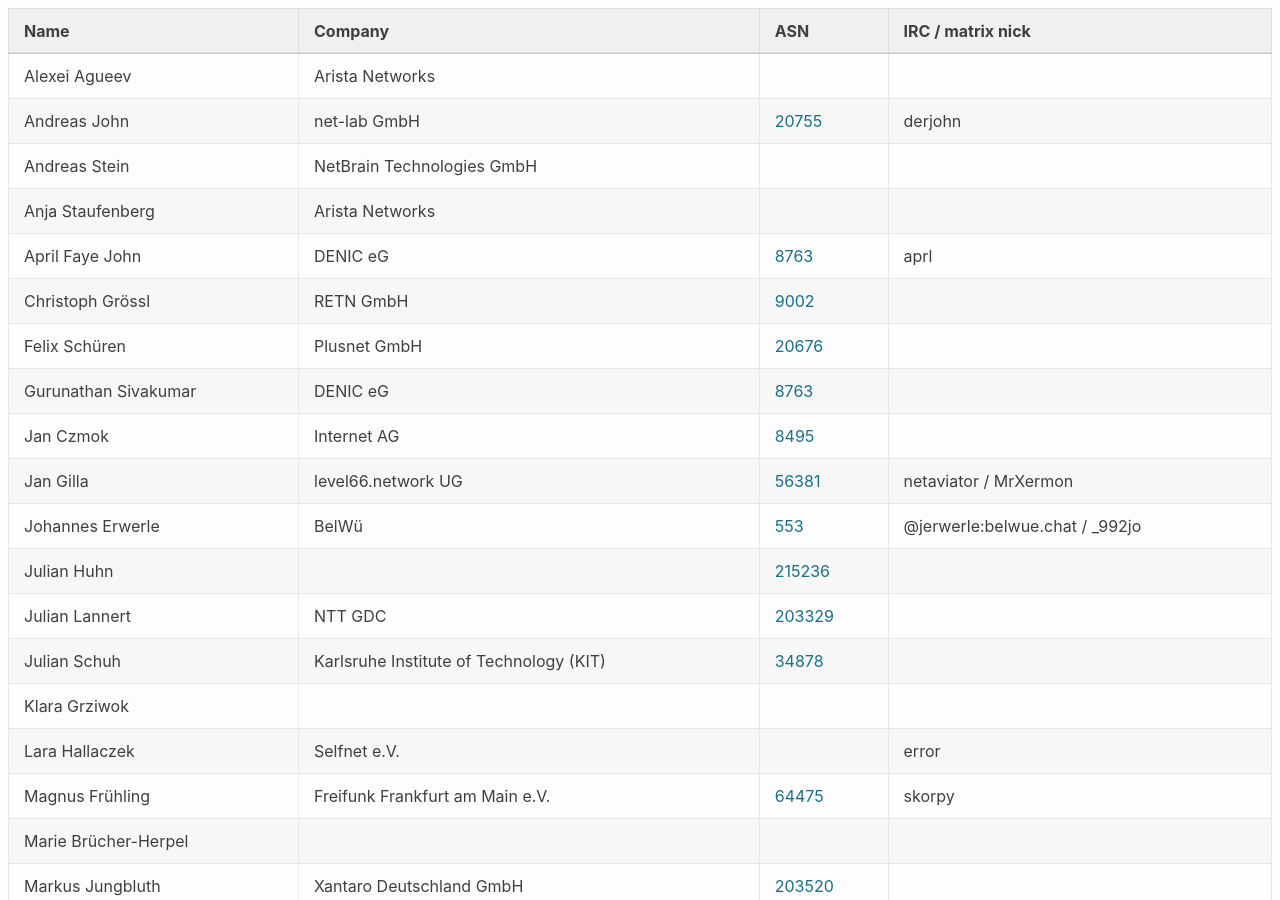
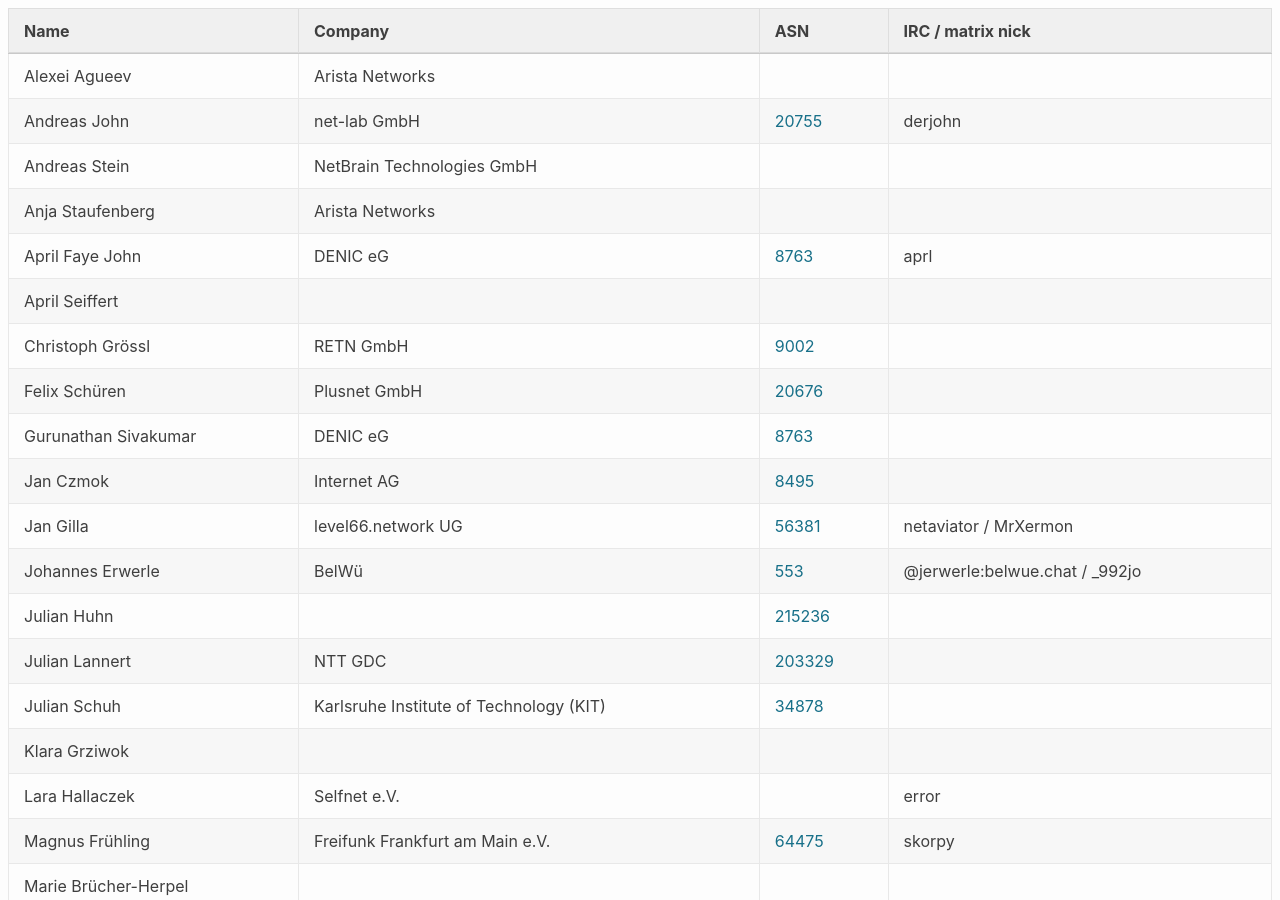
Before and after one commit to denog/pretix-attendeelist, a Jekyll site: the page built from denogmeetup25-01/index.markdown, in a window 1280 px wide and 900 px high. Built offline with Jekyll 4.4.1, drawn with Linux system fonts in a browser that asks for light colours.

Commit message:
Latest data: Thu Jan 23 15:30:20 UTC 2025

```diff
--- a/_data/attendees_denogmeetup25-01.json
+++ b/_data/attendees_denogmeetup25-01.json
@@ -28,6 +28,12 @@
     "company": "DENIC eG",
     "irc": "aprl",
     "asn": "8763"
+  },
+  {
+    "name": "April Seiffert",
+    "company": null,
+    "irc": null,
+    "asn": null
   },
   {
     "name": "Christoph Grössl",
```
